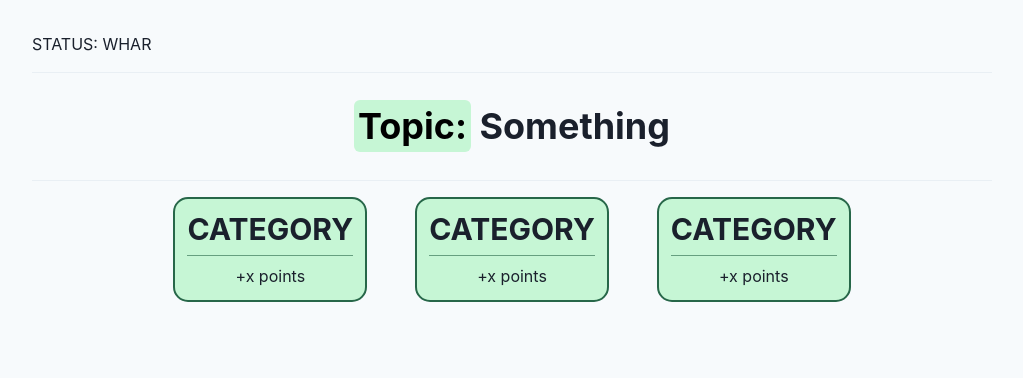
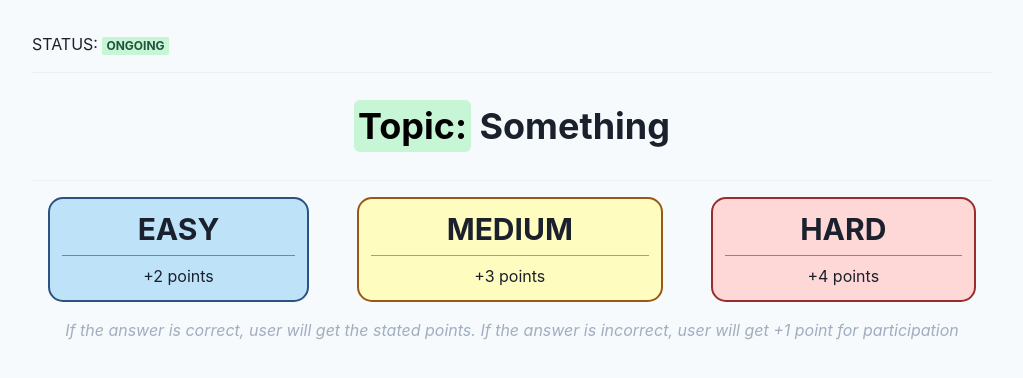
Before and after one commit to chocomilku/quick-assess, a React (Vite) app in the folder client/: page / in a window 1280 px wide. Shown: the top 378 px of the page, without its empty margins (128-1151 px from the left). Built offline with nearby package versions, Linux system fonts and the light colour scheme.

Commit message:
feat: added categoryBox component

```diff
--- /dev/null
+++ b/client/src/components/CategoryBox.tsx
@@ -0,0 +1,36 @@
+import { Heading, Divider, Box, Text, BackgroundProps } from "@chakra-ui/react";
+
+interface CategoryBoxProps {
+	categoryText: string;
+	categoryPoints: number;
+	categoryColor: BackgroundProps["bg"];
+}
+
+const CategoryBox: React.FC<CategoryBoxProps> = (props) => {
+	return (
+		<>
+			<Box
+				maxW="sm"
+				border="2px"
+				borderColor={`${props.categoryColor}.700`}
+				p="3"
+				textAlign="center"
+				bg={`${props.categoryColor}.100`}
+				borderRadius="15"
+				cursor="pointer"
+				transition="background 0.25s ease"
+				flexGrow={1}
+				flexShrink={1}
+				_hover={{
+					background: `${props.categoryColor}.200`,
+				}}>
+				<Heading size="lg">{props.categoryText.toUpperCase()}</Heading>
+				<Divider my="2" />
+				<Text>+{props.categoryPoints} points</Text>
+			</Box>
+		</>
+	);
+};
+
+export default CategoryBox;
+export { CategoryBox };
--- a/client/src/pages/AppPage/index.tsx
+++ b/client/src/pages/AppPage/index.tsx
@@ -1,5 +1,5 @@
 import {
-	Box,
+	Badge,
 	Container,
 	Divider,
 	Flex,
@@ -7,12 +7,15 @@ import {
 	Highlight,
 	Text,
 } from "@chakra-ui/react";
+import CategoryBox from "../../components/CategoryBox";
 
 const AppPage: React.FC = () => {
 	return (
 		<>
 			<Container maxW="container.lg" bg="gray.50" p="8" minH="100vh">
-				<Text pb="4">STATUS: WHAR</Text>
+				<Text pb="4">
+					STATUS: <Badge colorScheme="green">ONGOING</Badge>
+				</Text>
 				<Divider />
 				<Heading m="8" textAlign="center">
 					<Highlight
@@ -29,46 +32,26 @@ const AppPage: React.FC = () => {
 					justifyContent="center"
 					alignItems="center"
 					p="4">
-					<Box
-						maxW="sm"
-						border="2px"
-						borderColor="green.700"
-						p="3"
-						textAlign="center"
-						bg="green.100"
-						borderRadius="15"
-						cursor="pointer">
-						<Heading size="lg">CATEGORY</Heading>
-						<Divider my="2" />
-						<Text>+x points</Text>
-					</Box>
-					<Box
-						maxW="sm"
-						border="2px"
-						borderColor="green.700"
-						p="3"
-						textAlign="center"
-						bg="green.100"
-						borderRadius="15"
-						cursor="pointer">
-						<Heading size="lg">CATEGORY</Heading>
-						<Divider my="2" />
-						<Text>+x points</Text>
-					</Box>
-					<Box
-						maxW="sm"
-						border="2px"
-						borderColor="green.700"
-						p="3"
-						textAlign="center"
-						bg="green.100"
-						borderRadius="15"
-						cursor="pointer">
-						<Heading size="lg">CATEGORY</Heading>
-						<Divider my="2" />
-						<Text>+x points</Text>
-					</Box>
+					<CategoryBox
+						categoryText="easy"
+						categoryPoints={2}
+						categoryColor="blue"
+					/>
+					<CategoryBox
+						categoryText="Medium"
+						categoryPoints={3}
+						categoryColor="yellow"
+					/>
+					<CategoryBox
+						categoryText="hard"
+						categoryPoints={4}
+						categoryColor="red"
+					/>
 				</Flex>
+				<Text textAlign="center" fontStyle="italic" color="gray.400">
+					If the answer is correct, user will get the stated points. If the
+					answer is incorrect, user will get +1 point for participation
+				</Text>
 			</Container>
 		</>
 	);
```
